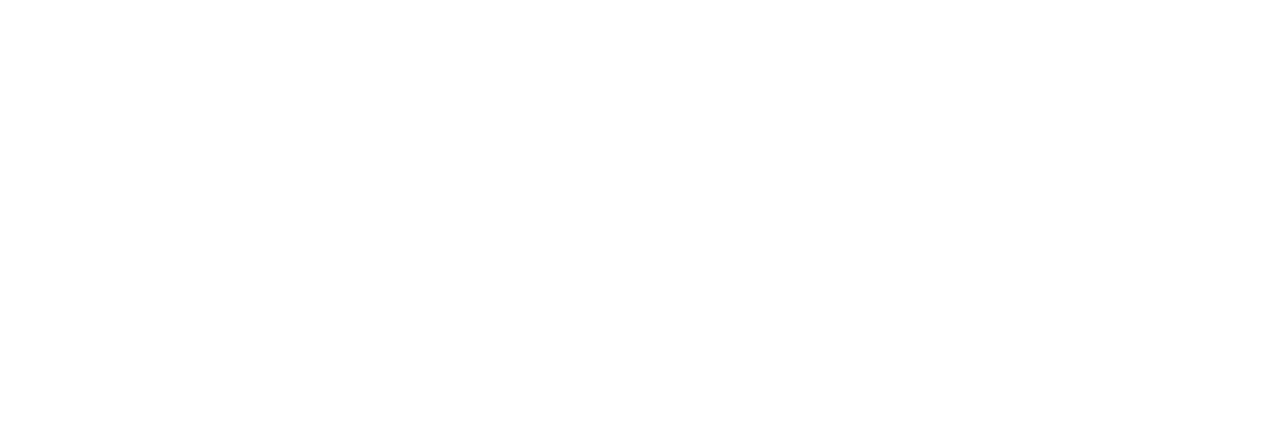
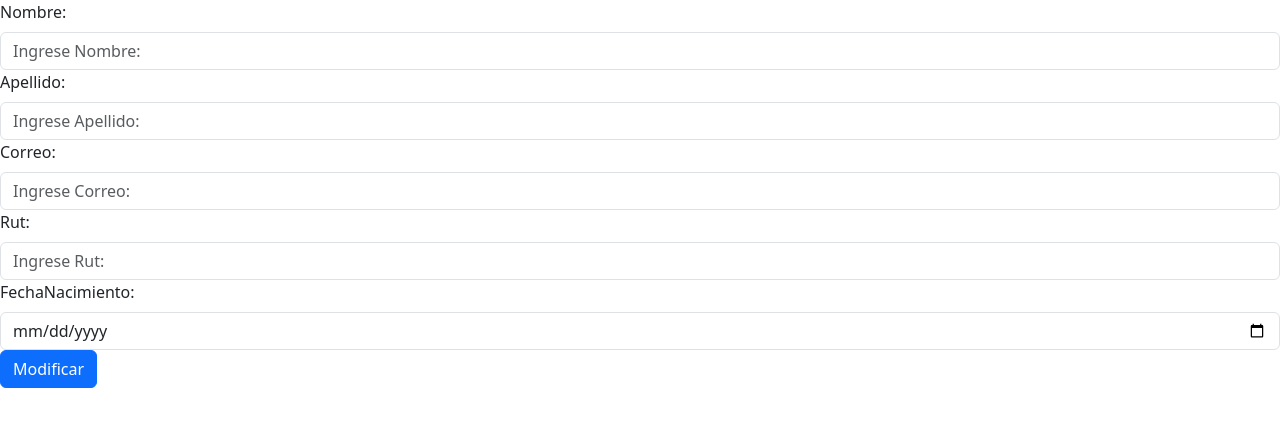
Before and after one commit to guidoftp/REACT-CLASE-3, a Next.js app in the folder frontend-main/: page /Pagina5 in a window 1280 px wide. Shown: the top 426 px of the page. Built offline with nearby package versions, Linux system fonts and the light colour scheme.

Commit message:
funciona el registro
pero el modificar no funka del todo bien

```diff
--- a/frontend-main/src/pages/Pagina3.tsx
+++ b/frontend-main/src/pages/Pagina3.tsx
@@ -63,7 +63,8 @@ const Pagina3 = () => {
                 <Form.Text></Form.Text>
             </Form.Group>
 
-            <Button type="button" variant='primary'>Registrar </Button>
+            <Button type="button" variant='primary'
+            onClick={handleRegistrar}>Registrar </Button>
         </Form>
     </>
   )
--- a/frontend-main/src/pages/Pagina5.tsx
+++ b/frontend-main/src/pages/Pagina5.tsx
@@ -1,14 +1,87 @@
+import { initialStatePersona } from '@/EstadosIniciales/Persona'
+import { obtenerPersona } from '@/Firebase/Promesas'
+import { Persona } from '@/Interfaces/interfaces'
 import { useRouter } from 'next/router'
-import React, { useEffect } from 'react'
+import React, { useEffect, useState } from 'react'
+import { Button, Form } from 'react-bootstrap'
 
 export const Pagina5 = () => {
+    const [persona, SetPersona] = useState<Persona>(initialStatePersona)
+    const handlePersona = (name:string,value:string)=>{
+        SetPersona({...persona,[name]:value})
+    }
     const router = useRouter()
     useEffect(()=>{
-        console.log(router.query)
+        const key = router.query.key;
+        if (typeof key == "string"){
+            obtenerPersona(key).then((p)=>{
+                if(p!=undefined){
+                    setPersona(p)
+                }else{
+                    //devolver tabla
+                }
+
+        })
+    }else{
+        //Devolver la tabla
+    }
+
     },[])
+
+    const handleModificar =()=>{
+
+    }
   return (
     <>
+      <Form>
+            <Form.Group>
+                <Form.Label> Nombre: </Form.Label>
+                <Form.Control type="text" placeholder="Ingrese Nombre: "
+                value={persona.nombre}
+                name="nombre"
+                onChange={(e)=>handlePersona(e.currentTarget.name,e.currentTarget.value)}/>
+                <Form.Text></Form.Text>
+            </Form.Group>
 
+            <Form.Group>
+                <Form.Label> Apellido: </Form.Label>
+                <Form.Control type="text" placeholder="Ingrese Apellido: "
+                value={persona.apellido}
+                name="apellido"
+                onChange={(e)=>handlePersona(e.currentTarget.name,e.currentTarget.value)}/>
+                <Form.Text></Form.Text>
+            </Form.Group>
+
+            <Form.Group>
+                <Form.Label> Correo: </Form.Label>
+                <Form.Control type="text" placeholder="Ingrese Correo: "
+                value={persona.correo}
+                name="correo"
+                onChange={(e)=>handlePersona(e.currentTarget.name,e.currentTarget.value)}/>
+                <Form.Text></Form.Text>
+            </Form.Group>
+
+            <Form.Group>
+                <Form.Label> Rut: </Form.Label>
+                <Form.Control type="text" placeholder="Ingrese Rut: "
+                value={persona.rut}
+                name="rut"
+                onChange={(e)=>handlePersona(e.currentTarget.name,e.currentTarget.value)}/>
+                <Form.Text></Form.Text>
+            </Form.Group>
+
+            <Form.Group>
+                <Form.Label> FechaNacimiento: </Form.Label>
+                <Form.Control type="date" placeholder="Fecha de nacimiento : "
+                value={persona.fechaNacimiento}
+                name="fechaNacimiento"
+                onChange={(e)=>handlePersona(e.currentTarget.name,e.currentTarget.value)}/>
+                <Form.Text></Form.Text>
+            </Form.Group>
+
+            <Button type="button" variant='primary'
+            onClick={handleModificar}>Modificar </Button>
+        </Form>
     </>
   )
 }
```
